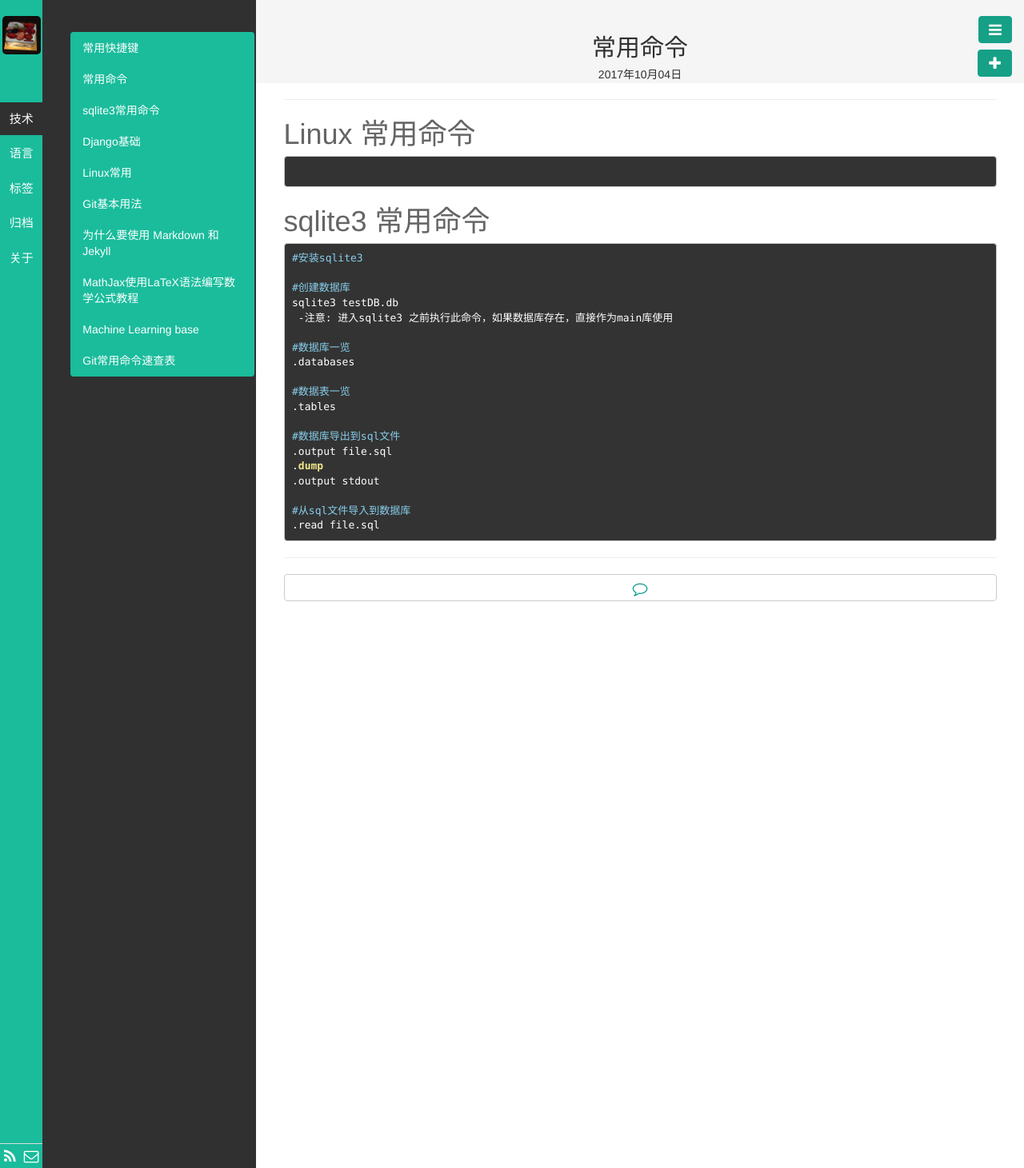
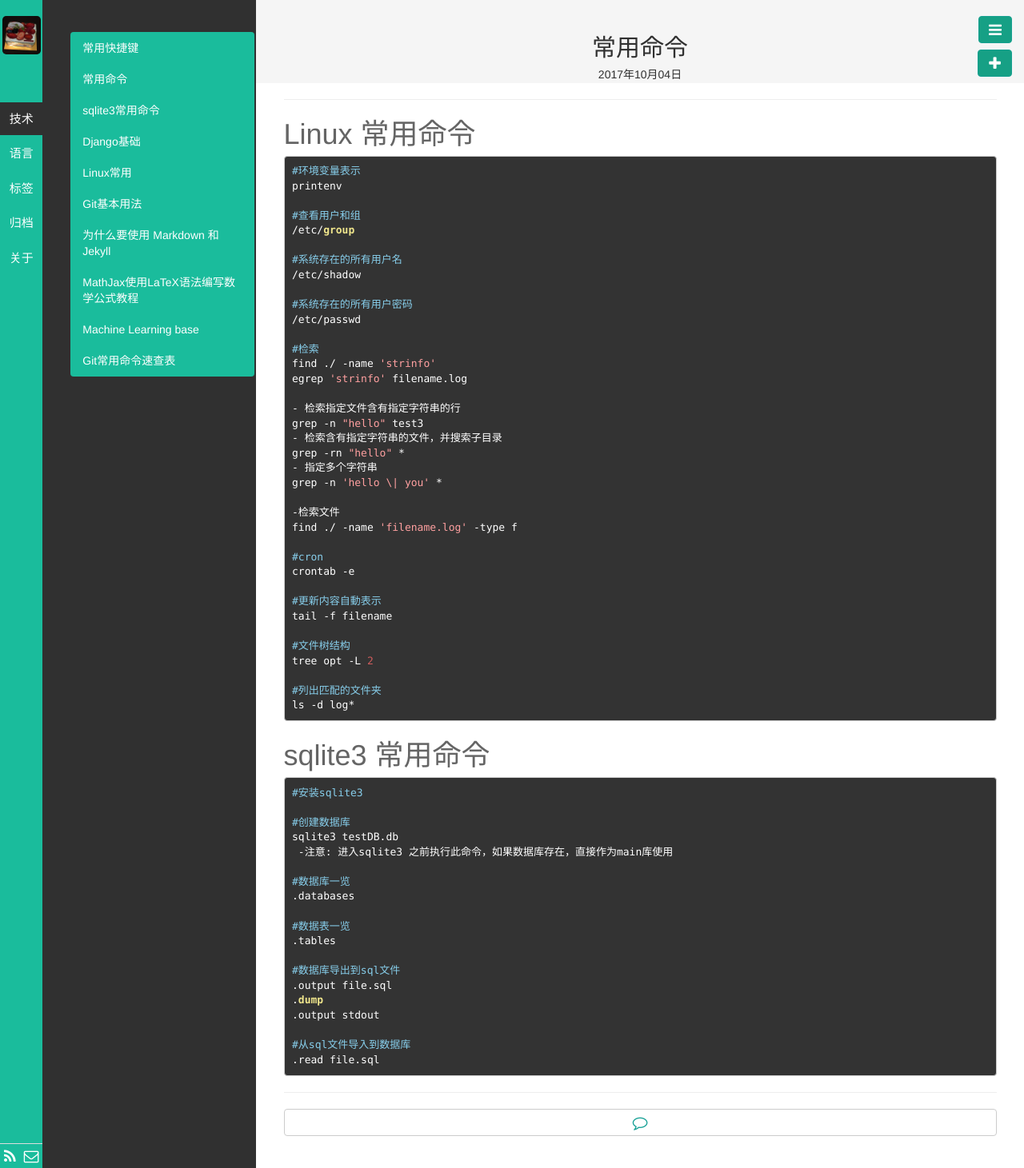
Before and after one commit to kyoyo/kyoyo.github.io, a Jekyll site: the page built from _posts/技術/2017-10-04-common-commands.md, in a window 1280 px wide. Shown: the whole page at 80% size. Built offline with Jekyll 4.4.1, drawn with Linux system fonts in a browser that asks for light colours; Markdown is read by kramdown in place of the engine named in the settings.

Commit message:
Update 2017-10-04-common-commands.md

````diff
--- a/_posts/技術/2017-10-04-common-commands.md
+++ b/_posts/技術/2017-10-04-common-commands.md
@@ -10,9 +10,48 @@ description:
 # Linux 常用命令
 
 ```
+#环境变量表示
+printenv
+
+#查看用户和组
+/etc/group
+
+#系统存在的所有用户名
+/etc/shadow
+
+#系统存在的所有用户密码
+/etc/passwd
+
+#检索
+find ./ -name 'strinfo'
+egrep 'strinfo' filename.log
+
+- 检索指定文件含有指定字符串的行
+grep -n "hello" test3
+- 检索含有指定字符串的文件，并搜索子目录
+grep -rn "hello" *
+- 指定多个字符串
+grep -n 'hello \| you' *
+
+-检索文件
+find ./ -name 'filename.log' -type f
+
+#cron
+crontab -e
+
+#更新内容自動表示
+tail -f filename
+
+#文件树结构
+tree opt -L 2
+
+#列出匹配的文件夹
+ls -d log*
+
+```
 
 
-```
+
 
 # sqlite3 常用命令
 ```
````
